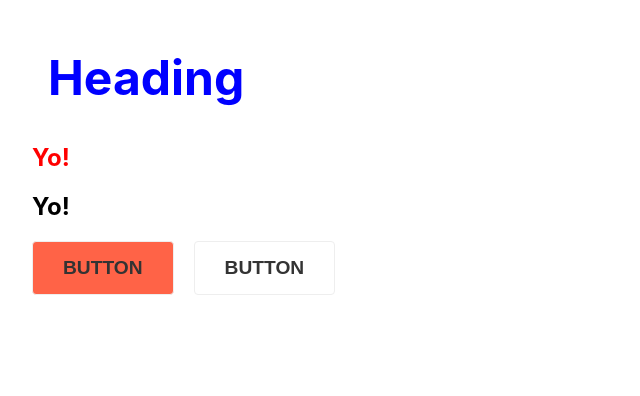
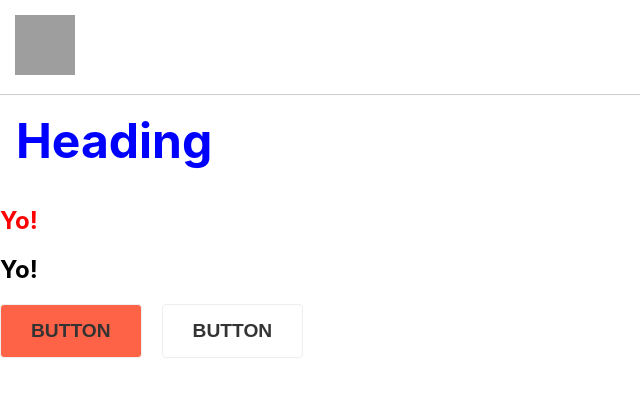
Before and after one commit to frankluongo/LUT-Level-1-Styled-Components, a React (Create React App) app: page / in a window 1280 px wide. Shown: the top 396 px of the page, without its empty margins (0-640 px from the left). Built offline with nearby package versions, Linux system fonts and the light colour scheme; grey boxes are pictures that could not be loaded.

Commit message:
11: Organization Part II

```diff
--- a/src/App.js
+++ b/src/App.js
@@ -1,20 +1,7 @@
 import React, { Component } from 'react';
-import { AppWrapper, Button, CancelButton, StyledFake, Fake } from './elements/General';
-import { Heading } from './elements';
+import { AppWrapper, Heading, Button, CancelButton, StyledFake, Fake } from './elements';
 import GlobalStyle from './elements/Global';
-
-// Example Folder Structure from the Course
-/*
-
-  src
-    elements
-      html elements go in here, things like paragraph tags, h1, etc.
-      Also, "new" HTML elements could go here, cards, grid layouts, etc.
-      examples:
-      - Headings.js
-    utilities
-      Mixins, functions, breakpoints
-*/
+import Header from './layouts/Header';
 
 
 
@@ -22,6 +9,7 @@ class App extends Component {
   render() {
     return (
       <AppWrapper>
+        <Header />
         <Heading>Heading</Heading>
         <StyledFake />
         <Fake />
--- /dev/null
+++ b/src/elements/AppWrapper.js
@@ -0,0 +1,14 @@
+import styled from 'styled-components';
+
+import { Button } from './Buttons';
+
+export const AppWrapper = styled.div`
+
+  ${Button} {
+    margin-left: 20px;
+
+    &:first-of-type {
+      margin-left: 0;
+    }
+  }
+`;
--- /dev/null
+++ b/src/elements/Buttons.js
@@ -0,0 +1,24 @@
+import styled from 'styled-components';
+
+export const Button = styled.button`
+  padding: 15px 30px;
+
+  color: #333;
+  font-size: 1.2rem;
+  font-weight: bold;
+  text-transform: uppercase;
+
+  background-color: white;
+  border: 1px solid #eee;
+  border-radius: 4px;
+  cursor: pointer;
+  transition: all 0.2s ease-in-out;
+`;
+
+export const CancelButton = styled(Button)`
+  background-color: tomato;
+
+  &:hover {
+    transform: scale(1.1);
+  }
+`;
--- /dev/null
+++ b/src/elements/FakeComponent.js
@@ -0,0 +1,5 @@
+import React from 'react';
+import styled from 'styled-components';
+
+export const Fake = ({ className }) => <div className={className}><h2>Yo!</h2></div>;
+export const StyledFake = styled(Fake)` color: red;`;
--- a/src/elements/General.js
+++ /dev/null
@@ -1,67 +0,0 @@
-import React from 'react';
-import styled, { css } from 'styled-components';
-
-import { above } from '../utilities/Breakpoints';
-import { space } from '../utilities/Variables';
-
-// CSS Helper
-// Useful for when you need to use a prop or variable value
-const fixedTop = css`
-  position: fixed;
-  top: ${({ top }) => top + 'px'};
-  left: 0;
-`;
-
-// This also works...
-// const fixedTop2 = `
-// position: fixed;
-// top: 0;
-// left: 0;
-// `;
-
-
-
-export const Fake = ({ className }) => <div className={className}><h2>Yo!</h2></div>;
-
-export const Button = styled.button`
-  padding: 15px 30px;
-
-  color: #333;
-  font-size: 1.2rem;
-  font-weight: bold;
-  text-transform: uppercase;
-
-  background-color: white;
-  border: 1px solid #eee;
-  border-radius: 4px;
-  cursor: pointer;
-  transition: all 0.2s ease-in-out;
-`;
-
-export const CancelButton = styled(Button)`
-  background-color: tomato;
-
-  /* ${fixedTop}; */
-
-  &:hover {
-    transform: scale(1.1);
-  }
-`;
-
-export const AppWrapper = styled.div`
-  padding: ${space('small')};
-
-  ${above.small`
-    padding: ${space('medium')};
-  `}
-
-  ${Button} {
-    margin-left: 20px;
-
-    &:first-of-type {
-      margin-left: 0;
-    }
-  }
-`;
-
-export const StyledFake = styled(Fake)` color: red;`;
--- a/src/elements/index.js
+++ b/src/elements/index.js
@@ -1 +1,4 @@
 export * from './Headings';
+export * from './Buttons';
+export * from './AppWrapper';
+export * from './FakeComponent';
--- /dev/null
+++ b/src/layouts/Header.js
@@ -0,0 +1,22 @@
+import React from 'react';
+import styled from 'styled-components';
+
+const Header = () => {
+  return (
+    <AppHeader>
+      <img src="https://placekitten.com/200/200" alt="Kittens!" className="header__logo" />
+    </AppHeader>
+  )
+}
+
+const AppHeader = styled.header`
+  padding: 15px;
+
+  border-bottom: 1px solid #ccc;
+
+  .header__logo {
+    width: 60px;
+  }
+`;
+
+export default Header;
--- a/src/utilities/Variables.js
+++ b/src/utilities/Variables.js
@@ -1,3 +1,7 @@
+import { css } from 'styled-components';
+
+
+
 const SPACING_UNIT = 8;
 
 const spacing = {
@@ -19,3 +23,18 @@ export const space = (amount) => {
     console.log('that\'s not a valid space!')
   }
 }
+
+// CSS Helper
+// Useful for when you need to use a prop or variable value
+const fixedTop = css`
+  position: fixed;
+  top: ${({ top }) => top + 'px'};
+  left: 0;
+`;
+
+// This also works...
+// const fixedTop2 = `
+// position: fixed;
+// top: 0;
+// left: 0;
+// `;
```
